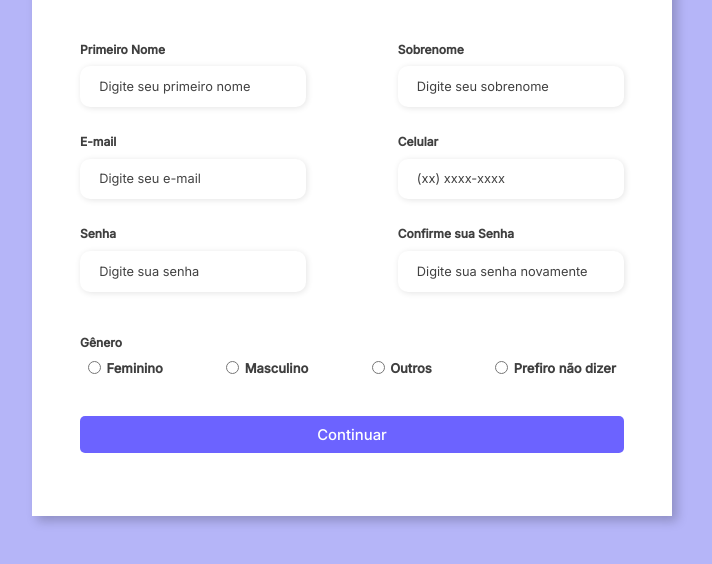
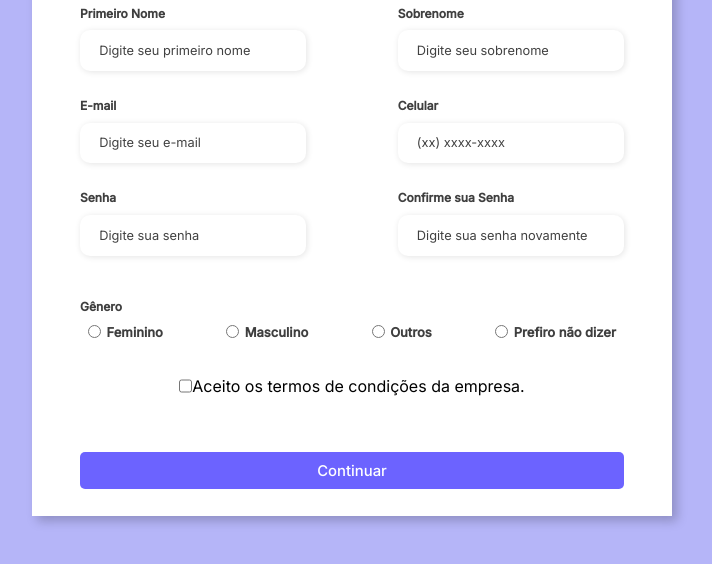
Before and after one commit to szrayane/formulario, a plain HTML site: page index.html in a window 1280 px wide. Shown: the part 204-768 px from the top of the page, without its empty margins (288-1000 px from the left). Drawn offline with Linux system fonts and the light colour scheme.

Commit message:
commit checkbox

```diff
--- a/css/style.css
+++ b/css/style.css
@@ -207,3 +207,12 @@ body {
     margin-top: 0.5rem;
   }
 }
+
+.termos {
+  display: flex;
+  display: flex;
+  flex-wrap: wrap;
+  justify-content: center;
+  padding: 1rem 20px;
+  margin-top: 20px;
+}
--- a/index.html
+++ b/index.html
@@ -86,6 +86,11 @@
           </div>
         </div>
 
+        <div class="termos">
+          <input type="checkbox" name="termos" id="termos">
+          <label for="termos">Aceito os termos de condições da empresa.</label>
+        </div>
+
         <div class="continue-button">
           <button><a href="#">Continuar</a> </button>
         </div>
```
